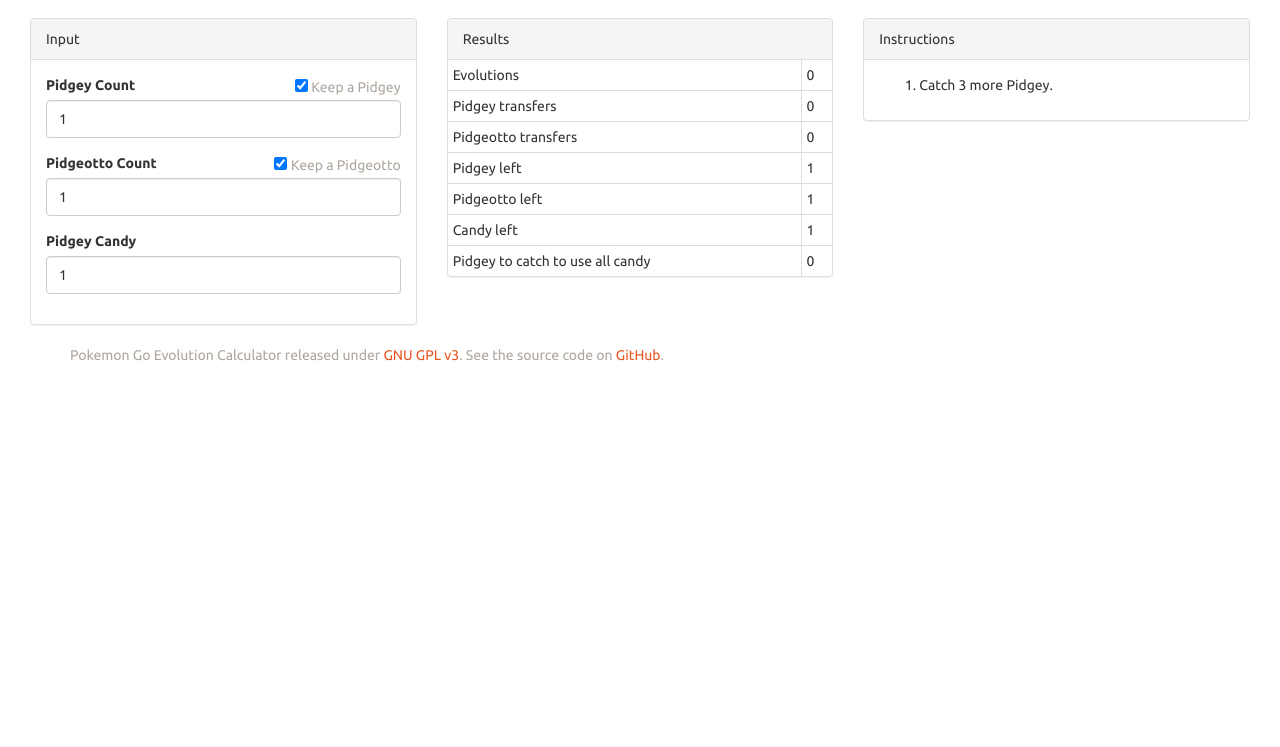
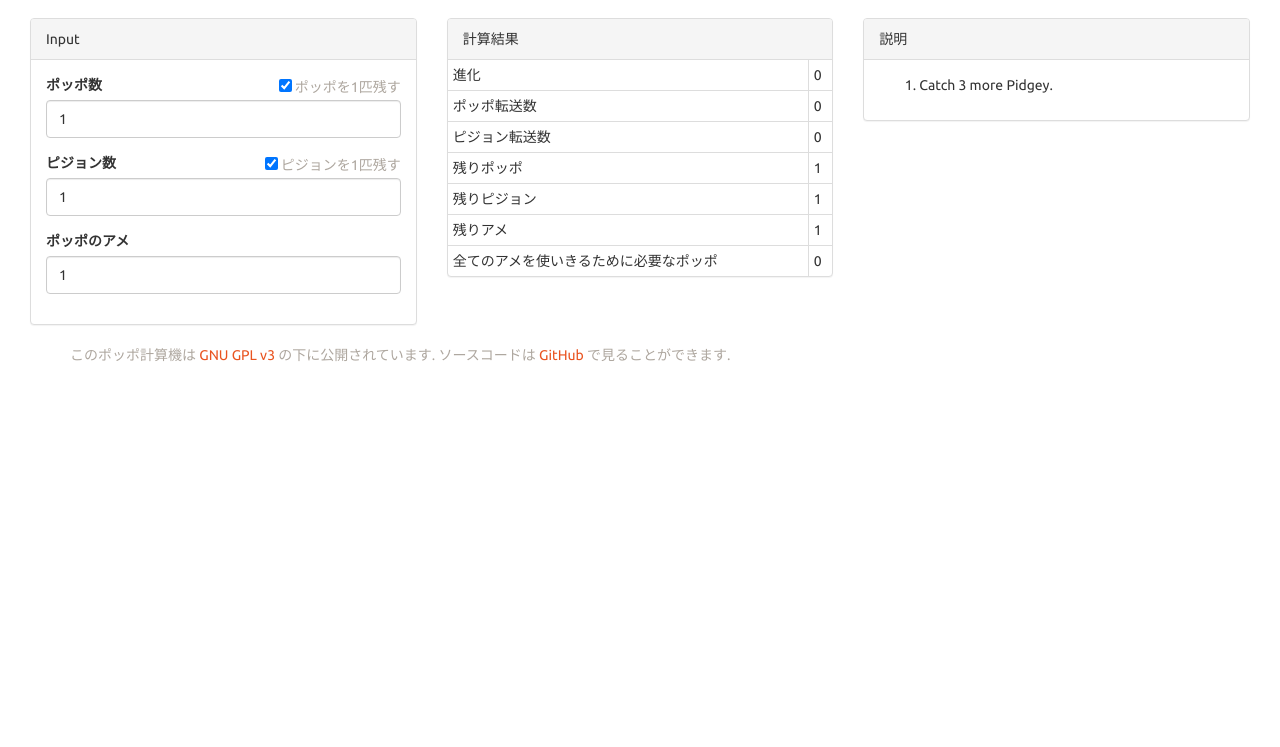
Before and after one commit to 2nd-player/pokemon-go-evolution-calculator, a plain HTML site: page src/index.html in a window 1280 px wide. Shown: the part 53-800 px from the top of the page. Drawn offline with Linux system fonts and the light colour scheme.

Commit message:
translate into Japanese

```diff
--- a/src/index.html
+++ b/src/index.html
@@ -20,7 +20,8 @@ along with Pokemon Go Evolution Calculator.  If not, see <http://www.gnu.org/lic
 <meta name="theme-color" content="#e95420" />
 <html>
 <head>
-  <title>Pokemon Go Pidgey Evolution Calculator</title>
+  <meta charset="UTF-8" />
+  <title>Pokémon Go ポッポ計算機</title>
   <link rel="stylesheet" href="css/bootstrap.min.css">
   <script src="js/angular.min.js"></script>
   <script src="js/app.js"></script>
@@ -30,7 +31,7 @@ along with Pokemon Go Evolution Calculator.  If not, see <http://www.gnu.org/lic
   <div class="navbar navbar-default navbar-static-top">
     <div class="container-fluid">
       <div class="navbar-header">
-        <a class="navbar-brand">Pokemon Go Pidgey Evolution Calculator</a>
+        <a class="navbar-brand">Pokémon Go ポッポ計算機</a>
       </div>
     </div>
   </div>
@@ -42,17 +43,17 @@ along with Pokemon Go Evolution Calculator.  If not, see <http://www.gnu.org/lic
         </div>
         <div class="panel-body">
           <div class="form-group">
-            <label>Pidgey Count</label>
-            <span class="text-muted pull-right"><input type="checkbox" ng-model="form.keepPidgey">&nbsp;Keep a Pidgey</span>
+            <label>ポッポ数</label>
+            <span class="text-muted pull-right"><input type="checkbox" ng-model="form.keepPidgey">&nbsp;ポッポを1匹残す</span>
             <input type="number" class="form-control" id="pidgeys" ng-model="form.pidgey">
           </div>
           <div class="form-group">
-            <label>Pidgeotto Count</label>
-            <span class="text-muted pull-right"><input type="checkbox" ng-model="form.keepPidgeotto">&nbsp;Keep a Pidgeotto</span>
+            <label>ピジョン数</label>
+            <span class="text-muted pull-right"><input type="checkbox" ng-model="form.keepPidgeotto">&nbsp;ピジョンを1匹残す</span>
             <input type="number" class="form-control" id="pidgeottos" ng-model="form.pidgeotto">
           </div>
           <div class="form-group">
-            <label>Pidgey Candy</label>
+            <label>ポッポのアメ</label>
             <input type="number" class="form-control" id="pidgeyCandy" ng-model="form.pidgeyCandy">
           </div>
         </div>
@@ -61,35 +62,35 @@ along with Pokemon Go Evolution Calculator.  If not, see <http://www.gnu.org/lic
     <div class="col-lg-4 col-md-12">
       <div class="panel panel-default">
         <div class="panel-heading">
-          Results
+          計算結果
         </div>
         <table class="table table-bordered table-condensed">
           <tr>
-            <td>Evolutions</td>
+            <td>進化</td>
             <td>{{calculations.evolutions}}</td>
           </tr>
           <tr>
-            <td>Pidgey transfers</td>
+            <td>ポッポ転送数</td>
             <td>{{calculations.pidgeyTransfers}}</td>
           </tr>
           <tr>
-            <td>Pidgeotto transfers</td>
+            <td>ピジョン転送数</td>
             <td>{{calculations.pidgeottoTransfers}}</td>
           </tr>
           <tr>
-            <td>Pidgey left</td>
+            <td>残りポッポ</td>
             <td>{{resources.pidgeys}}</td>
           </tr>
           <tr>
-            <td>Pidgeotto left</td>
+            <td>残りピジョン</td>
             <td>{{resources.pidgeottos}}</td>
           </tr>
           <tr>
-            <td>Candy left</td>
+            <td>残りアメ</td>
             <td>{{resources.candy}}</td>
           </tr>
           <tr>
-            <td>Pidgey to catch to use all candy</td>
+            <td>全てのアメを使いきるために必要なポッポ</td>
             <td>{{calculations.pidgeyToCatch}}</td>
           </tr>
         </table>
@@ -98,7 +99,7 @@ along with Pokemon Go Evolution Calculator.  If not, see <http://www.gnu.org/lic
     <div class="col-lg-4 col-md-12">
       <div class="panel panel-default">
         <div class="panel-heading">
-          Instructions
+          説明
         </div>
         <div class="panel-body">
           <ol>
@@ -114,14 +115,14 @@ along with Pokemon Go Evolution Calculator.  If not, see <http://www.gnu.org/lic
           About
         </div>
         <div class="panel-body">
-          <p>This is a tool to calculate how many Pidgeys and Pidgeottos to transfer before activating a Lucky Egg. This will minimize the amout of transferring done for the duration of the Lucky Egg.</p>
+          <p>これは、しあわせタマゴを使用する前にどれだけのポッポとピジョンを転送するべきか計算するツールです. これによりしあわせタマゴの効果時間内に行う転送の量を最小化することができます.</p>
         </div>
       </div>
     </div> -->
   </div>
   <footer class="footer">
     <div class="container">
-        <p class="text-muted">Pokemon Go Evolution Calculator released under <a target="_blank" href="http://www.gnu.org/licenses/gpl.html">GNU GPL v3</a>. See the source code on <a href="https://github.com/dankirkham/pogocalc">GitHub</a>.</p>
+        <p class="text-muted">このポッポ計算機は <a target="_blank" href="http://www.gnu.org/licenses/gpl.html">GNU GPL v3</a> の下に公開されています. ソースコードは <a href="https://github.com/2nd-player/pokemon-go-evolution-calculator">GitHub</a> で見ることができます.</p>
       </div>
   </footer>
 </body>
```
